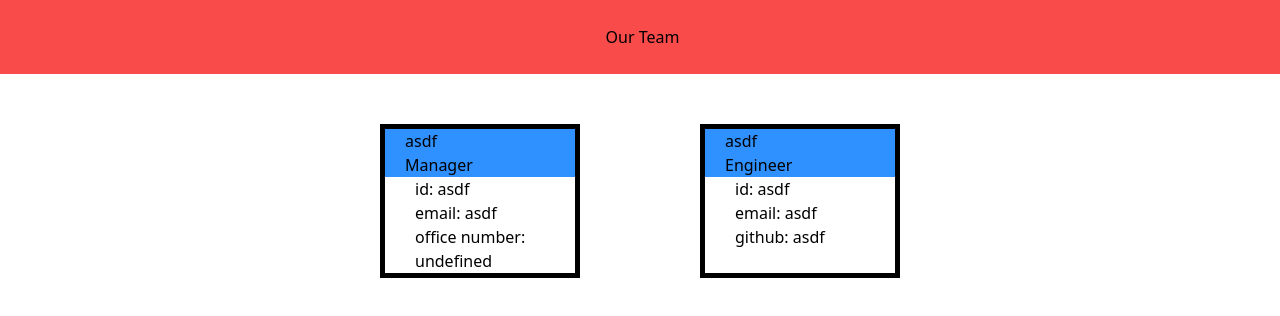
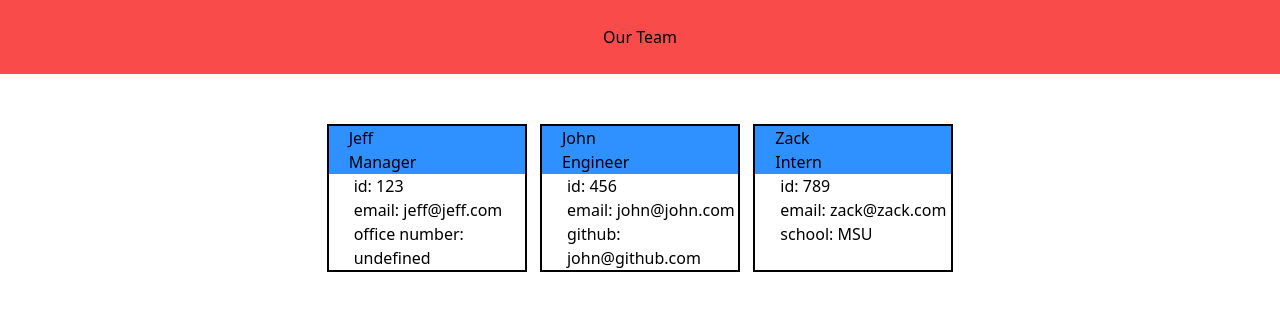
Before and after one commit to FleischmanJ88/10-Team-Tracker, a website: page Team-Profile.html in a window 1280 px wide. Drawn offline with nearby package versions, Linux system fonts and the light colour scheme.

Commit message:
uploaded final HTML changes and README

```diff
--- a/Team-Profile.html
+++ b/Team-Profile.html
@@ -19,8 +19,6 @@
             padding-bottom: 25px;
             text-align: center;
             width: 100%;
-                padding-left: 5px;
-                box-shadow: 5px-5px;
         }
 
         .head {
@@ -32,14 +30,14 @@
             display: flex;
             flex-direction: column;
             width: 200px;
-                border: 5px;
+            border: 2px;
             border-color: rgb(0, 0, 0);
             border-style: solid;
             margin-top: 50px;
         }
 
         .data {
-                padding-left: 30px;
+            padding-left: 25px;
         }
 
         .container {
@@ -61,23 +59,33 @@
         <div class="container">
         <div class="employee">
                 <div class="head">
-                <h3>asdf</h3>
+                <h3>Jeff</h3>
                 <h4>Manager</h4>
                 </div>
                 <div class="data">
-                <p>id: <span>asdf</span></p>
-                <p>email: <span>asdf</span></p>
+                <p>id: <span>123</span></p>
+                <p>email: <span>jeff@jeff.com</span></p>
                 <p>office number: <span>undefined</span></p>
                 </div>
             </div><div class="employee">
                 <div class="head">
-                <h3>asdf</h3>
+                <h3>John</h3>
                 <h4>Engineer</h4>
                 </div>
                 <div class="data">
-                <p>id: <span>asdf</span></p>
-                <p>email: <span>asdf</span></p>
-                <p>github: <span>asdf</span></p>
+                <p>id: <span>456</span></p>
+                <p>email: <span>john@john.com</span></p>
+                <p>github: <span>john@github.com</span></p>
+                </div>
+            </div><div class="employee">
+                <div class="head">
+                <h3>Zack</h3>
+                <h4>Intern</h4>
+                </div>
+                <div class="data">
+                <p>id: <span>789</span></p>
+                <p>email: <span>zack@zack.com</span></p>
+                <p>school: <span>MSU</span></p>
                 </div>
             </div></div>
             </body>
--- a/lib/Intern.js
+++ b/lib/Intern.js
@@ -8,7 +8,6 @@ class Intern extends Employee {
 
     getSchool() {
         return this.school
-
     }
 
     getRole() {
```
Also changed, not shown: lib/Manager.js (+7 -7 lines), src/generateHTML.js (+4 -5 lines), src/index.html (+4 -4 lines), README.md. Lines whose indentation alone changed are shown as unchanged.
